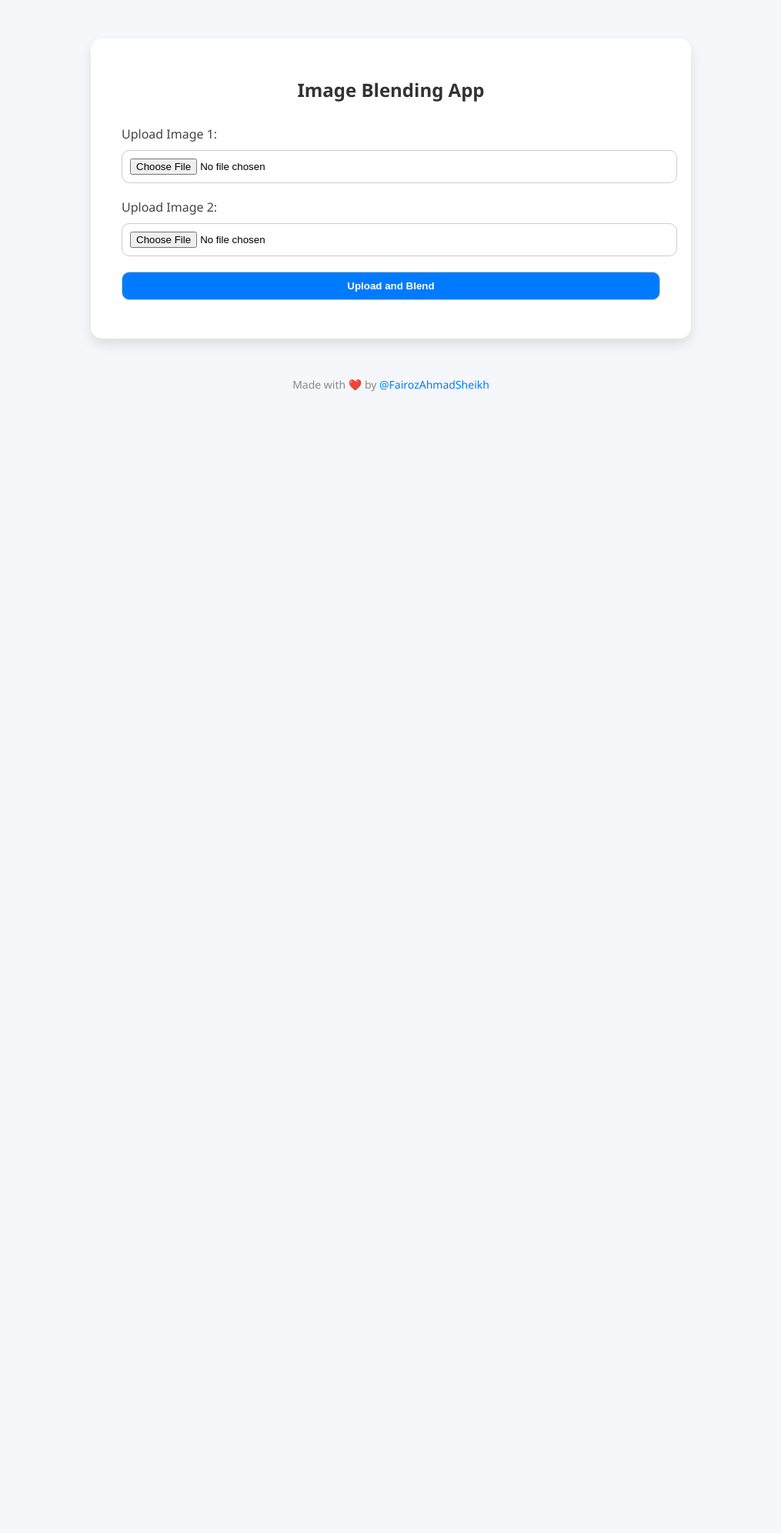
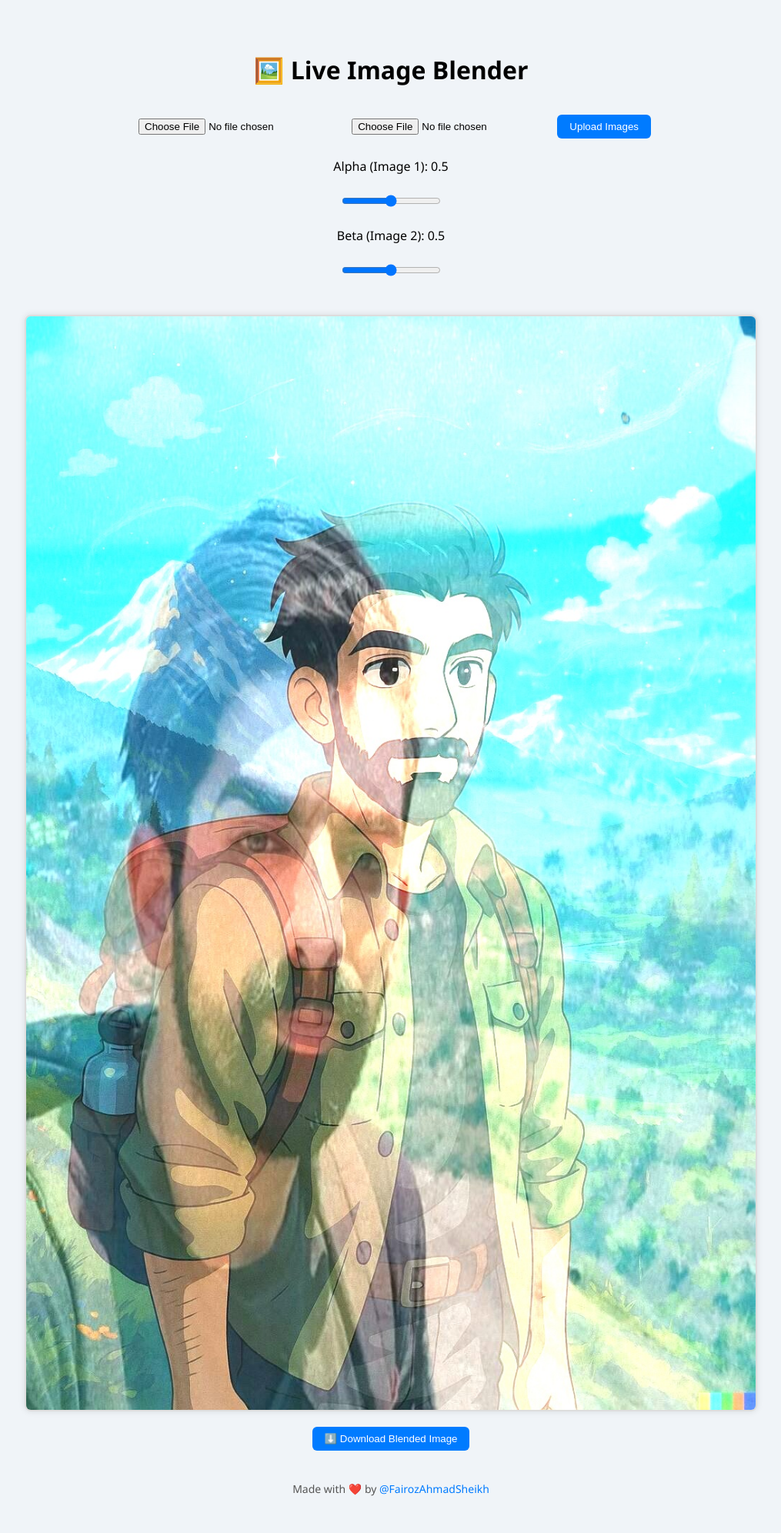
Before and after one commit to FairozAhmadSheikh/Image_Blending_App, a Flask app: page / in a window 1280 px wide. Shown: the whole page at 77% size, without its empty margins (132-1147 px from the left). Before the commit the page ends 509 px from the top, so only its background shows below. Run offline with Flask 3, Linux system fonts and the light colour scheme.

Commit message:
Fixed Real Time Image Viewer Issues

```diff
--- a/app.py
+++ b/app.py
@@ -1,49 +1,56 @@
-from flask import Flask, render_template, request, jsonify
+# app.py
+from flask import Flask, render_template, request, send_from_directory, jsonify
+import os
 import cv2
 import numpy as np
-import os
+from datetime import datetime
 
-app = Flask(__name__)
+app = Flask(__name__, static_folder='static')
 UPLOAD_FOLDER = 'static'
 app.config['UPLOAD_FOLDER'] = UPLOAD_FOLDER
 
-image1_path = None
-image2_path = None
-
-@app.route('/', methods=['GET', 'POST'])
+@app.route('/')
 def index():
-    global image1_path, image2_path
-    if request.method == 'POST':
-        image1 = request.files['image1']
-        image2 = request.files['image2']
-
-        image1_path = os.path.join(UPLOAD_FOLDER, 'image1.jpg')
-        image2_path = os.path.join(UPLOAD_FOLDER, 'image2.jpg')
-
-        image1.save(image1_path)
-        image2.save(image2_path)
-
-        return render_template('index.html', uploaded=True)
-    return render_template('index.html', uploaded=False)
+    return render_template('index.html')
 
 @app.route('/blend', methods=['POST'])
 def blend():
-    global image1_path, image2_path
-    alpha = float(request.form['alpha'])
-    beta = float(request.form['beta'])
+    alpha = float(request.form.get('alpha', 0.5))
+    beta = float(request.form.get('beta', 0.5))
 
-    if not image1_path or not image2_path:
-        return jsonify({'error': 'Images not uploaded yet.'}), 400
+    img1_path = os.path.join(app.config['UPLOAD_FOLDER'], 'image1.jpg')
+    img2_path = os.path.join(app.config['UPLOAD_FOLDER'], 'image2.jpg')
 
-    img1 = cv2.imread(image1_path)
-    img2 = cv2.imread(image2_path)
+    if not os.path.exists(img1_path) or not os.path.exists(img2_path):
+        return jsonify({'error': 'Both images must be uploaded first.'}), 400
+
+    img1 = cv2.imread(img1_path)
+    img2 = cv2.imread(img2_path)
+
     img2 = cv2.resize(img2, (img1.shape[1], img1.shape[0]))
+    blended = cv2.addWeighted(img1, alpha, img2, beta, 0)
 
-    blended = cv2.addWeighted(img1, alpha, img2, beta, 0)
-    blended_path = os.path.join(UPLOAD_FOLDER, 'blended.jpg')
-    cv2.imwrite(blended_path, blended)
+    output_filename = 'blended.jpg'
+    output_path = os.path.join(app.config['UPLOAD_FOLDER'], output_filename)
+    cv2.imwrite(output_path, blended)
 
-    return jsonify({'blended_url': blended_path})
+    return jsonify({"url": f"/static/{output_filename}?t={datetime.now().timestamp()}"})
+
+@app.route('/upload', methods=['POST'])
+def upload():
+    for i in [1, 2]:
+        file = request.files.get(f'image{i}')
+        if file:
+            filepath = os.path.join(app.config['UPLOAD_FOLDER'], f'image{i}.jpg')
+            file.save(filepath)
+    return ('', 204)
+
+@app.route('/download')
+def download():
+    path = os.path.join(app.config['UPLOAD_FOLDER'], 'blended.jpg')
+    if os.path.exists(path):
+        return send_from_directory(directory=app.config['UPLOAD_FOLDER'], path='blended.jpg', as_attachment=True)
+    return 'No image to download', 404
 
 if __name__ == '__main__':
-    app.run(host='0.0.0.0',debug=True)
+    app.run(debug=False, host='0.0.0.0', port=5000)
--- a/templates/index.html
+++ b/templates/index.html
@@ -1,95 +1,86 @@
 <!DOCTYPE html>
-<html>
+<html lang="en">
 <head>
-    <title>Live Image Blending</title>
+    <meta charset="UTF-8">
+    <title>Live Image Blender</title>
     <style>
         body {
             font-family: 'Segoe UI', sans-serif;
-            background-color: #f5f7fa;
-            margin: 0;
-            padding: 0;
+            background: #f0f4f8;
+            text-align: center;
+            padding: 40px;
         }
-
-        .container {
-            max-width: 700px;
-            margin: 50px auto;
-            background: #ffffff;
-            padding: 30px 40px;
-            box-shadow: 0 8px 16px rgba(0,0,0,0.1);
-            border-radius: 15px;
+        input[type="file"], input[type="range"] {
+            margin: 10px;
         }
-
-        h2 {
-            text-align: center;
-            margin-bottom: 30px;
-            color: #333;
+        #sliders {
+            margin: 20px auto;
+            width: 300px;
         }
-
-        label {
-            font-weight: 500;
-            margin-bottom: 10px;
-            display: block;
-            color: #444;
+        #blendedImage {
+            max-width: 80%;
+            margin-top: 20px;
+            border: 2px solid #ddd;
+            border-radius: 8px;
+            box-shadow: 0 0 8px rgba(0,0,0,0.1);
         }
-
-        input[type="file"], input[type="submit"] {
-            display: block;
-            width: 100%;
-            padding: 10px;
-            margin-bottom: 20px;
-            border: 1px solid #ccc;
-            border-radius: 10px;
-            background: #fff;
+        footer {
+            margin-top: 40px;
+            font-size: 14px;
+            color: #555;
         }
-
-        input[type="submit"] {
-            background-color: #007BFF;
-            color: white;
-            font-weight: bold;
+        a {
+            color: #007bff;
+            text-decoration: none;
+        }
+        button {
+            background: #007bff;
+            color: #fff;
+            padding: 8px 16px;
+            border: none;
+            border-radius: 6px;
             cursor: pointer;
-            transition: background 0.3s;
-        }
-
-        input[type="submit"]:hover {
-            background-color: #0056b3;
-        }
-
-        input[type="range"] {
-            width: 100%;
-            margin-top: 5px;
-        }
-
-        .slider-label {
-            margin-top: 20px;
-        }
-
-        .image-preview {
-            margin-top: 30px;
-            text-align: center;
-        }
-
-        .image-preview img {
-            width: 100%;
-            border-radius: 10px;
-            max-height: 500px;
-            object-fit: contain;
-            box-shadow: 0 4px 12px rgba(0, 0, 0, 0.15);
-        }
-
-        .slider-values {
-            font-size: 14px;
-            color: #666;
-            float: right;
+            margin-top: 15px;
         }
     </style>
+</head>
+<body>
+
+    <h1>🖼️ Live Image Blender</h1>
+    <form id="uploadForm" enctype="multipart/form-data">
+        <input type="file" name="image1" required>
+        <input type="file" name="image2" required>
+        <button type="submit">Upload Images</button>
+    </form>
+
+    <div id="sliders">
+        <p>Alpha (Image 1): <span id="alphaVal">0.5</span></p>
+        <input type="range" min="0" max="1" step="0.01" value="0.5" id="alphaSlider">
+
+        <p>Beta (Image 2): <span id="betaVal">0.5</span></p>
+        <input type="range" min="0" max="1" step="0.01" value="0.5" id="betaSlider">
+    </div>
+
+    <img id="blendedImage" src="/static/blended.jpg" alt="Blended Image">
+
+    <div>
+        <a href="/download"><button>⬇️ Download Blended Image</button></a>
+    </div>
+
+    <footer>
+        Made with ❤️ by <a href="https://github.com/FairozAhmadSheikh" target="_blank">@FairozAhmadSheikh</a>
+    </footer>
 
 <script>
-        function sendBlendRequest() {
-            const alpha = document.getElementById('alpha').value;
-            const beta = document.getElementById('beta').value;
+    const alphaSlider = document.getElementById('alphaSlider');
+    const betaSlider = document.getElementById('betaSlider');
 
-            document.getElementById('alphaValue').innerText = alpha;
-            document.getElementById('betaValue').innerText = beta;
+    function blendImages() {
+        const alpha = alphaSlider.value;
+        const beta = betaSlider.value;
+
+        document.getElementById('alphaVal').textContent = alpha;
+        document.getElementById('betaVal').textContent = beta;
 
         const formData = new FormData();
         formData.append('alpha', alpha);
@@ -99,53 +90,24 @@
             method: 'POST',
             body: formData
         })
-            .then(response => response.json())
+        .then(res => res.json())
         .then(data => {
-                if (data.blended_url) {
-                    document.getElementById('blendedImage').src = data.blended_url + '?t=' + new Date().getTime();
-                }
+            document.getElementById('blendedImage').src = data.url;
         });
     }
+
+    alphaSlider.addEventListener('input', blendImages);
+    betaSlider.addEventListener('input', blendImages);
+
+    document.getElementById('uploadForm').addEventListener('submit', function(e) {
+        e.preventDefault();
+        const formData = new FormData(this);
+        fetch('/upload', {
+            method: 'POST',
+            body: formData
+        }).then(() => blendImages());
+    });
 </script>
-</head>
-<body>
-    <div class="container">
-        <h2> Image Blending App</h2>
-
-        {% if not uploaded %}
-        <form method="post" enctype="multipart/form-data">
-            <label>Upload Image 1:</label>
-            <input type="file" name="image1" required>
-
-            <label>Upload Image 2:</label>
-            <input type="file" name="image2" required>
-
-            <input type="submit" value="Upload and Blend">
-        </form>
-        {% else %}
-            <div class="slider-label">
-                <label>Opacity for Image 1 (alpha)
-                    <span class="slider-values" id="alphaValue">0.8</span>
-                </label>
-                <input type="range" id="alpha" name="alpha" min="0" max="1" step="0.1" value="0.8" oninput="sendBlendRequest()">
-            </div>
-
-            <div class="slider-label">
-                <label>Opacity for Image 2 (beta)
-                    <span class="slider-values" id="betaValue">0.2</span>
-                </label>
-                <input type="range" id="beta" name="beta" min="0" max="1" step="0.1" value="0.2" oninput="sendBlendRequest()">
-            </div>
-
-            <div class="image-preview">
-                <h3>Blended Image:</h3>
-                <img id="blendedImage" src="/static/blended.jpg" alt="Blended Image">
-            </div>
-        {% endif %}
-    </div>
-    <footer style="text-align: center; margin-top: 40px; color: #888; font-size: 14px;">
-    Made with ❤️ by <a href="https://github.com/FairozAhmadSheikh" target="_blank" style="color: #007BFF; text-decoration: none;">@FairozAhmadSheikh</a>
-</footer>
 
 </body>
 </html>
```
Also changed, not shown: static/blended.jpg (added), static/image1.jpg (added), static/image2.jpg (added). Lines whose indentation alone changed are shown as unchanged.
